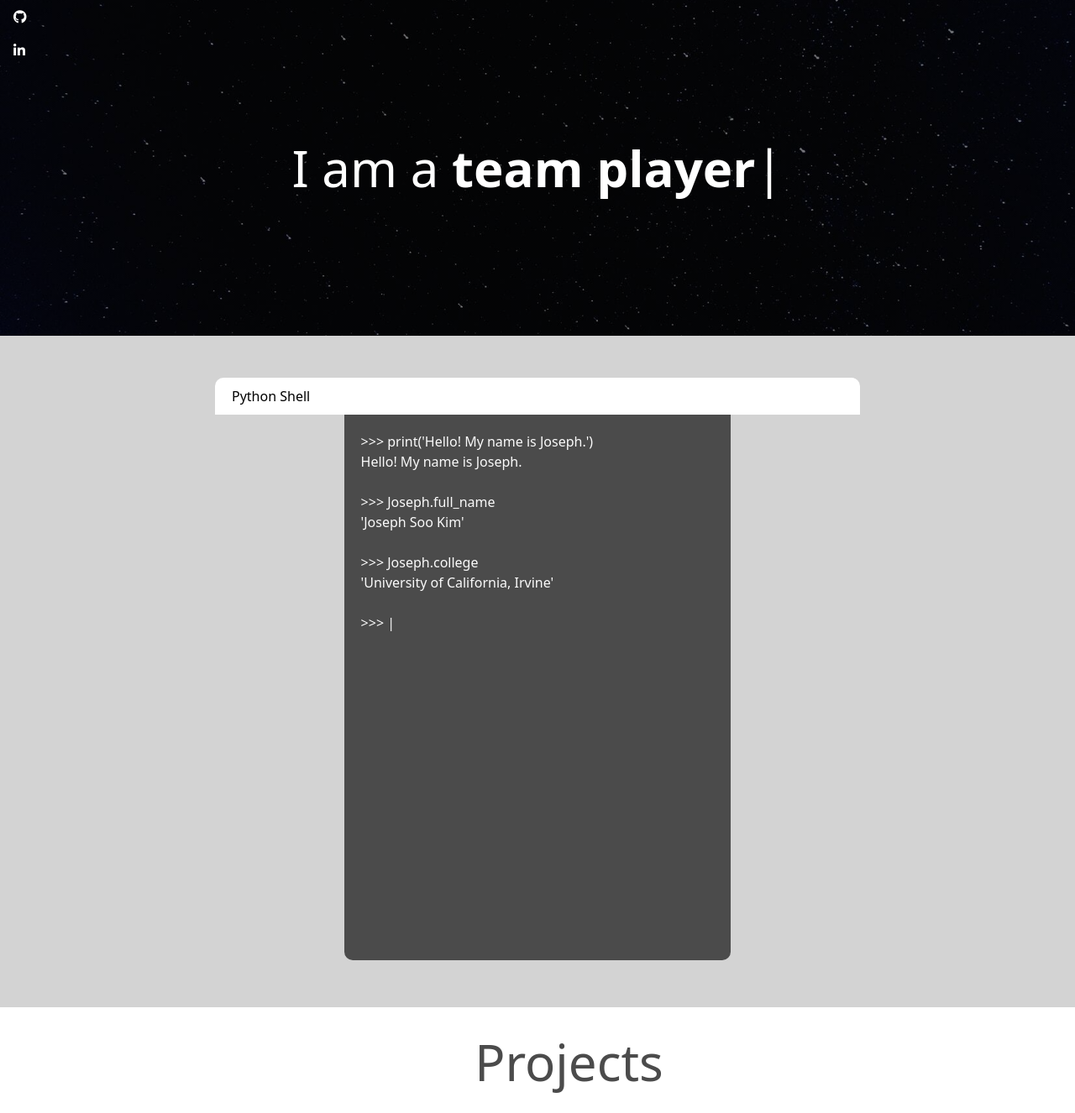
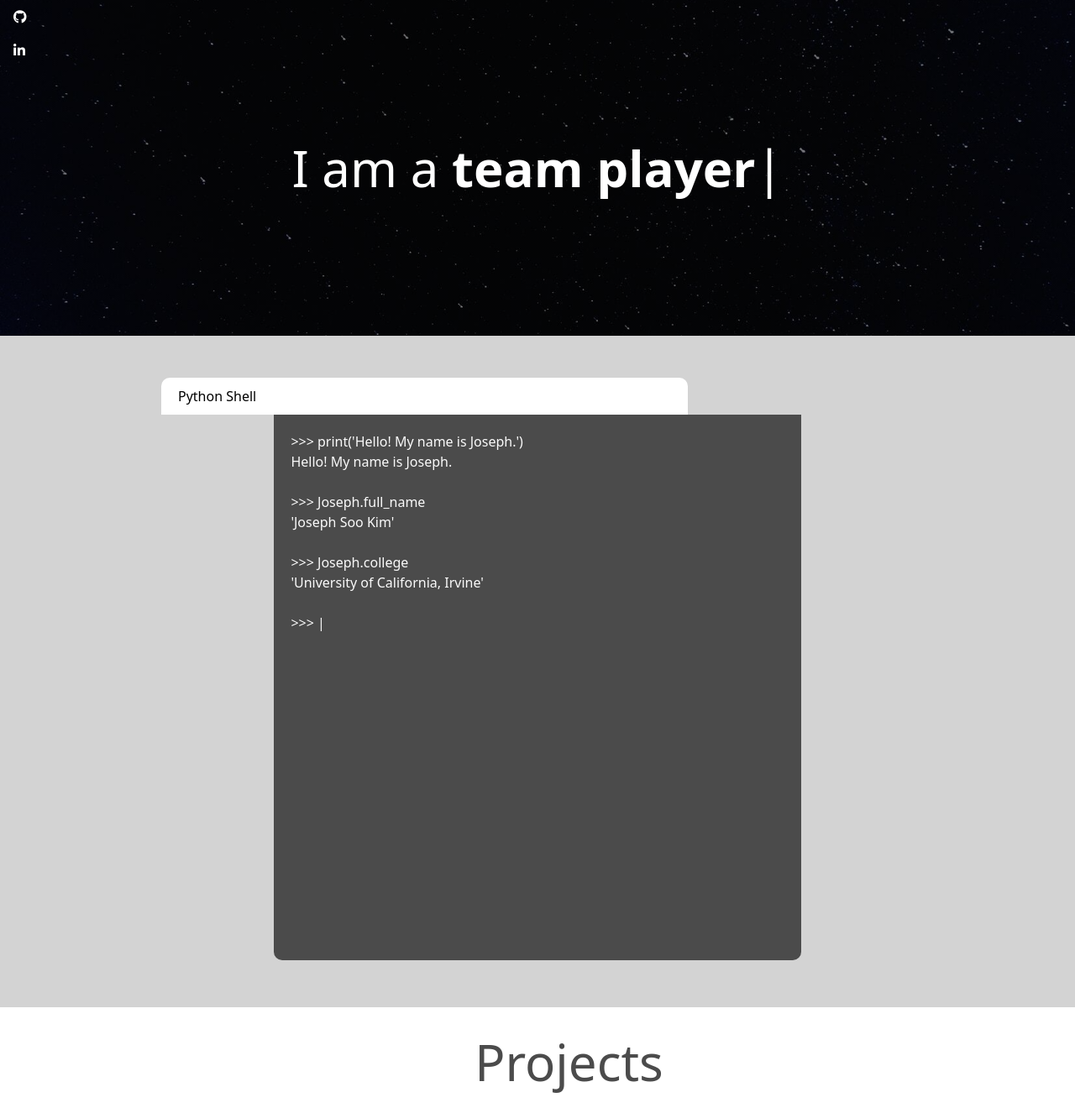
Before and after one commit to josephsookim/v1, a Flask app: page / in a window 1280 px wide. Shown: the top 1326 px of the page at 84% size. Run offline with Flask 2, Linux system fonts and the light colour scheme.

Commit message:
fix title bar css

```diff
--- a/static/css/styles.css
+++ b/static/css/styles.css
@@ -49,7 +49,7 @@ html {
 
 #code {
   /*width: 700px;*/
-  width: 60%;
+  width: 70%;
   margin: auto;
   padding-top: 50px;
   height: 700px;
@@ -58,6 +58,7 @@ html {
 }
 
 #console-title-bar {
+  width: 70%;
   border-top-left-radius: 10px;
   border-top-right-radius: 10px;
   background: white;
@@ -69,7 +70,7 @@ html {
 
 #console {
   /*width: 700px;*/
-  width: 60%;
+  width: 70%;
   padding: 20px;
   height: 650px;
   margin: auto;
```
